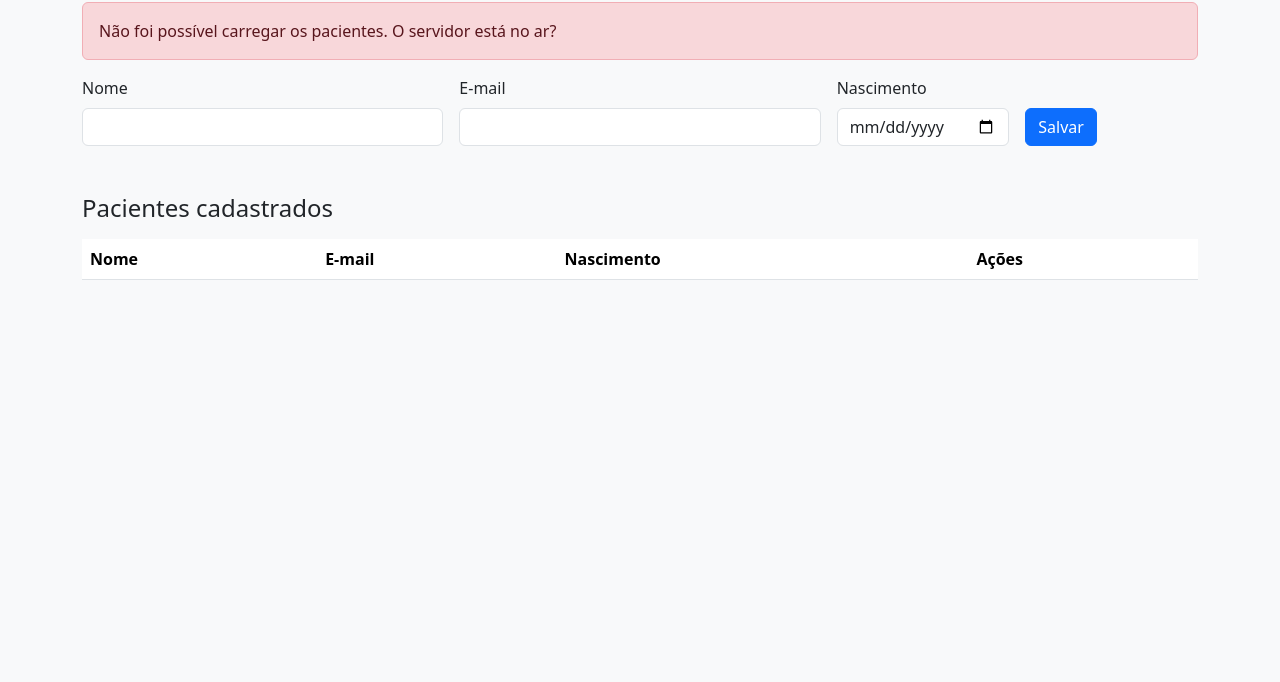
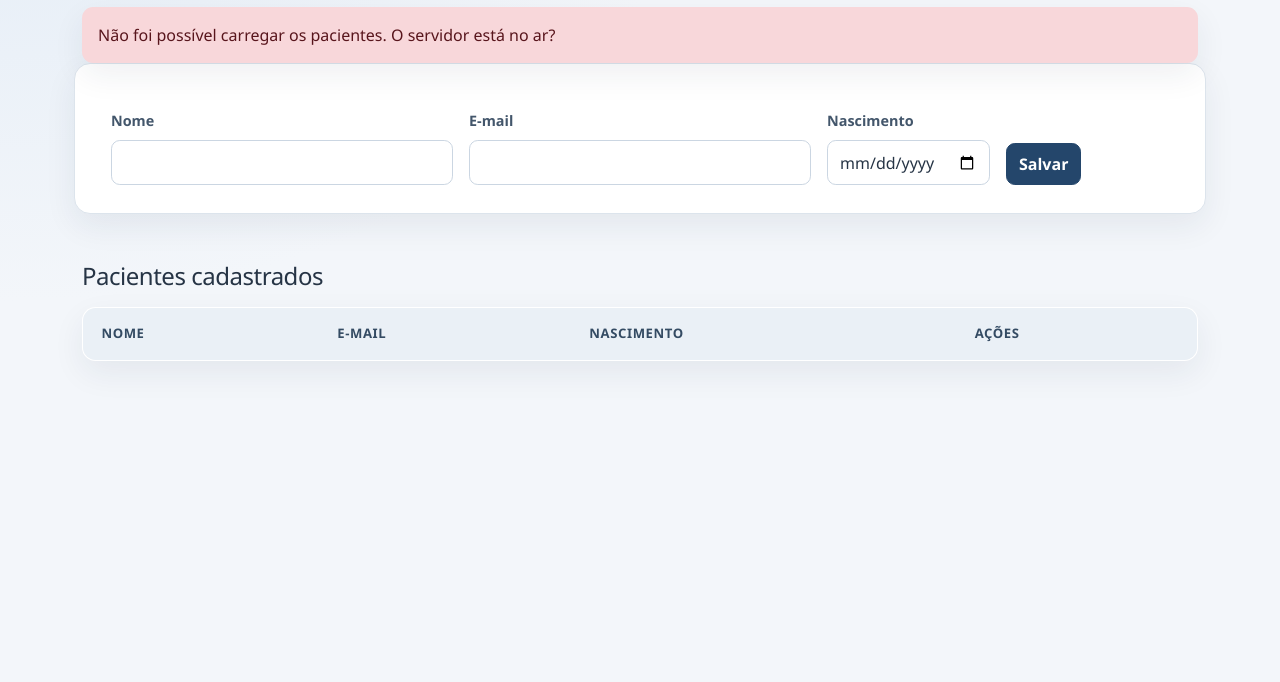
Before and after one commit to Fatec-Tech/ps1-ads4-2026-2-xavier, a plain HTML site: page aula-04-cadastro-pacientes/frontend/index.html in a window 1280 px wide. Shown: the part 118-800 px from the top of the page. Drawn offline with nearby package versions, Linux system fonts and the light colour scheme; no server answers.

Commit message:
Atualiza README e estiliza frontend

```diff
--- a/aula-04-cadastro-pacientes/frontend/css/style.css
+++ b/aula-04-cadastro-pacientes/frontend/css/style.css
@@ -1,11 +1,159 @@
-/* Estilos específicos da aplicação — o Bootstrap cuida do resto */
+:root {
+  color-scheme: light;
+  --cor-primaria: #24466b;
+  --cor-primaria-escura: #1b3654;
+  --cor-fundo: #f3f6fa;
+  --cor-borda: #dce4ec;
+  --cor-texto: #263445;
+  --sombra-suave: 0 12px 32px rgb(26 48 73 / 7%);
+}
 
 body {
-  background-color: #f8f9fa;
+  min-height: 100vh;
+  background:
+    radial-gradient(ellipse at top left, rgb(222 233 245 / 65%), transparent 42rem),
+    var(--cor-fundo);
+  color: var(--cor-texto);
+  font-family: "Segoe UI", Arial, sans-serif;
+}
+
+.container.py-5 {
+  max-width: 1140px;
+  padding-top: 3.5rem !important;
+  padding-bottom: 3.5rem !important;
 }
 
 h1 {
-  color: #212529;
+  margin-bottom: 2rem !important;
+  color: var(--cor-primaria-escura);
+  font-size: clamp(1.8rem, 3vw, 2.35rem);
+  font-weight: 700;
+  letter-spacing: -0.035em;
+}
+
+h2 {
+  color: var(--cor-primaria-escura);
+  font-weight: 650;
+  letter-spacing: -0.02em;
+}
+
+#form-paciente {
+  margin-bottom: 3rem !important;
+  padding: 1.75rem;
+  border: 1px solid var(--cor-borda);
+  border-radius: 1rem;
+  background-color: #fff;
+  box-shadow: var(--sombra-suave);
+}
+
+.form-label {
+  margin-bottom: 0.5rem;
+  color: #43566b;
+  font-size: 0.9rem;
+  font-weight: 600;
+}
+
+.form-control {
+  min-height: 2.85rem;
+  border-color: #cbd6e2;
+  border-radius: 0.55rem;
+  color: var(--cor-texto);
+}
+
+.form-control:focus {
+  border-color: #7798bc;
+  box-shadow: 0 0 0 0.22rem rgb(36 70 107 / 14%);
+}
+
+.btn {
+  min-height: 2.65rem;
+  border-radius: 0.55rem;
+  font-weight: 600;
+  transition: background-color 160ms ease, border-color 160ms ease, transform 160ms ease;
+}
+
+.btn:hover {
+  transform: translateY(-1px);
+}
+
+.btn-primary {
+  border-color: var(--cor-primaria);
+  background-color: var(--cor-primaria);
+}
+
+.btn-primary:hover,
+.btn-primary:focus-visible {
+  border-color: var(--cor-primaria-escura);
+  background-color: var(--cor-primaria-escura);
+}
+
+#mensagem .alert {
+  border: 0;
+  border-radius: 0.7rem;
+  box-shadow: var(--sombra-suave);
+}
+
+#carregando {
+  margin-bottom: 1rem;
+  padding: 1rem 1.15rem;
+  border: 1px solid var(--cor-borda);
+  border-radius: 0.7rem;
+  background-color: #fff;
+}
+
+.table {
+  overflow: hidden;
+  margin-bottom: 0;
+  border: 1px solid var(--cor-borda);
+  border-radius: 0.85rem;
+  background-color: #fff;
+  box-shadow: var(--sombra-suave);
+  vertical-align: middle;
+}
+
+.table > :not(caption) > * > * {
+  padding: 1rem 1.15rem;
+  border-bottom-color: #e8edf2;
+}
+
+.table thead th {
+  border-bottom: 1px solid var(--cor-borda);
+  background-color: #eaf0f6;
+  color: #344b63;
+  font-size: 0.82rem;
+  font-weight: 700;
+  letter-spacing: 0.045em;
+  text-transform: uppercase;
+  white-space: nowrap;
+}
+
+.table tbody tr:last-child td {
+  border-bottom: 0;
+}
+
+.table tbody tr {
+  transition: background-color 150ms ease;
+}
+
+.table-striped > tbody > tr:nth-of-type(odd) > * {
+  --bs-table-bg-type: #f9fbfd;
+}
+
+.table tbody tr:hover > * {
+  --bs-table-bg-state: #edf3f8;
+}
+
+.table td {
+  color: #405166;
+}
+
+.table td:last-child {
+  white-space: nowrap;
+}
+
+.table .btn {
+  min-height: 2.2rem;
+  border-radius: 0.45rem;
 }
 
 #tabela-pacientes tr {
@@ -21,3 +169,33 @@ h1 {
     opacity: 1;
   }
 }
+
+@media (max-width: 767.98px) {
+  .container.py-5 {
+    padding-top: 2rem !important;
+    padding-bottom: 2rem !important;
+  }
+
+  #form-paciente {
+    padding: 1.25rem;
+  }
+
+  .table > :not(caption) > * > * {
+    padding: 0.8rem;
+  }
+
+  .table td {
+    font-size: 0.9rem;
+  }
+}
+
+@media (prefers-reduced-motion: reduce) {
+  *,
+  *::before,
+  *::after {
+    scroll-behavior: auto !important;
+    animation-duration: 0.01ms !important;
+    animation-iteration-count: 1 !important;
+    transition-duration: 0.01ms !important;
+  }
+}
```
Also changed, not shown: aula-04-cadastro-pacientes/README.md (added).
